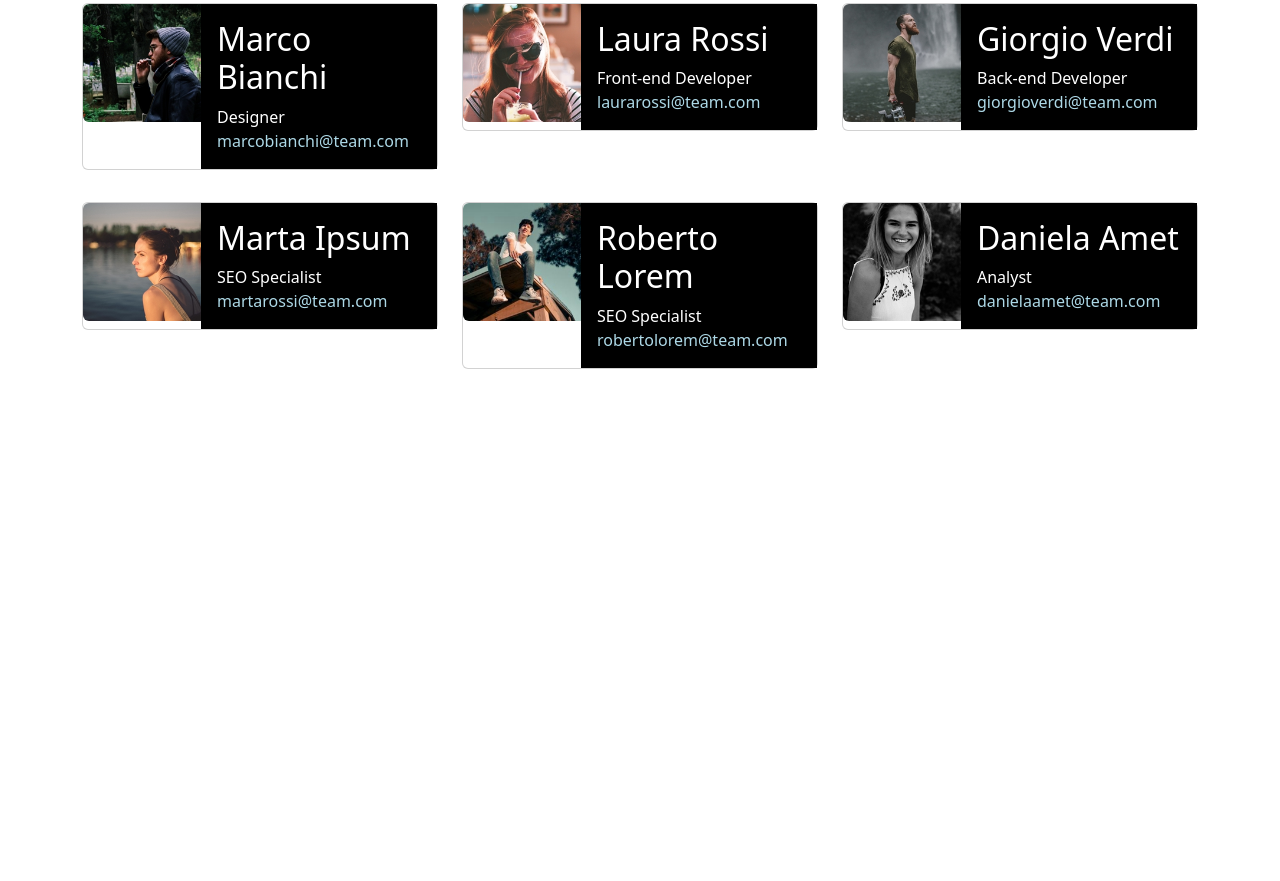
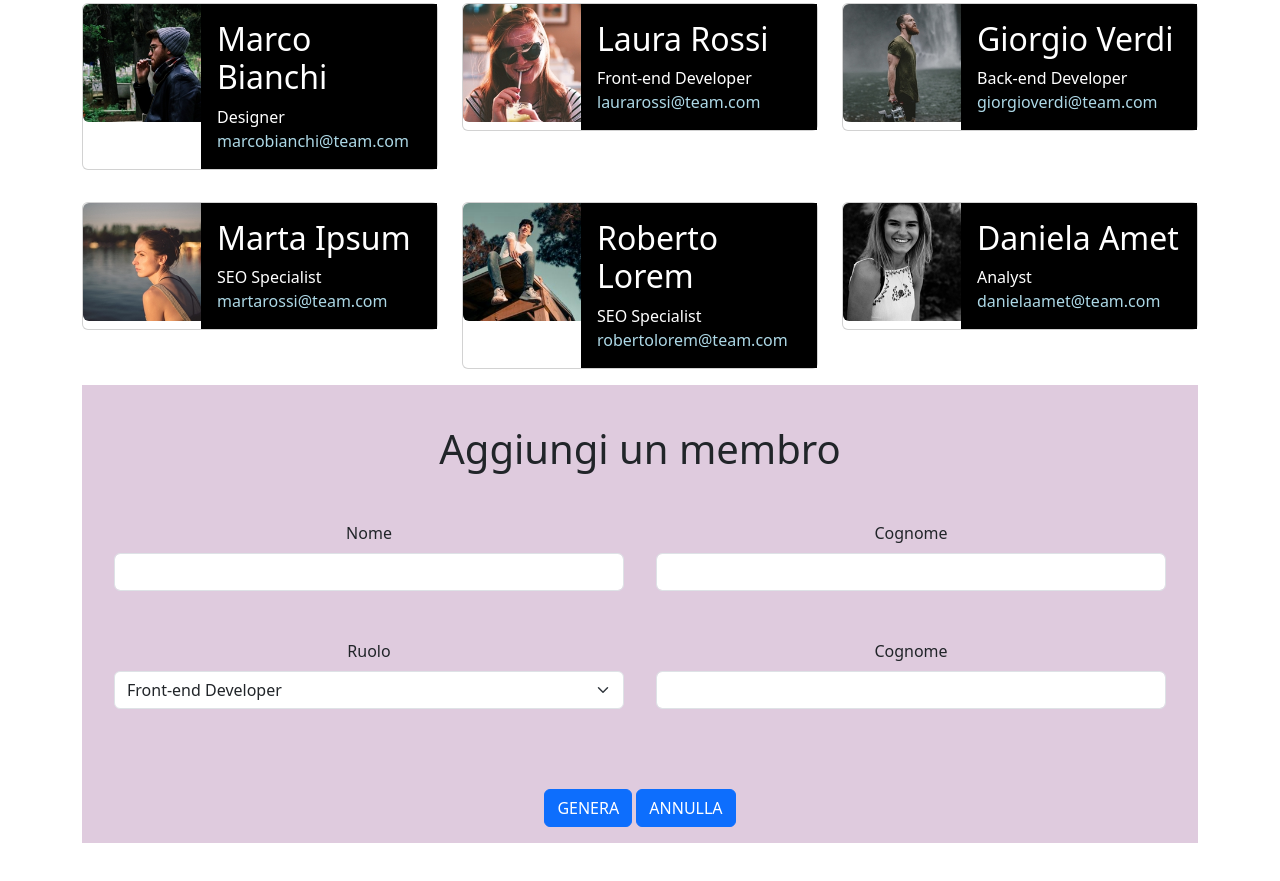
Before and after one commit to DamianoMaugeri/js-our-team, a plain HTML site: page index.html in a window 1280 px wide. Shown: the part 317-1198 px from the top of the page. Before the commit the page ends 800 px from the top, so only its background shows below. Drawn offline with nearby package versions, Linux system fonts and the light colour scheme.

Commit message:
[add] form html

```diff
--- a/index.html
+++ b/index.html
@@ -23,8 +23,62 @@
 
         <div id="members" class="row flex-wrap row-gap-3">
 
+        </div>
 
-        </div>
+        <form action="" method="get" id="form-add-info" class="mb-5 p-3">
+
+            <h1 class="text-center py-4">Aggiungi un membro</h1>
+
+            <div class="d-flex flex-wrap">
+
+                <div class="mb-3 col-lg-6 p-3 ">
+                    <label for="user-name" class="form-label">Nome</label>
+                    <div class="input-group">
+                        <input type="text" class="form-control" id="user-name"
+                            aria-describedby="basic-addon3 basic-addon4">
+                    </div>
+                </div>
+
+                <div class="mb-3 col-lg-6 p-3 ">
+                    <label for="user-last-name" class="form-label">Cognome</label>
+                    <div class="input-group">
+                        <input type="number" class="form-control" id="user-last-name"
+                            aria-describedby="basic-addon3 basic-addon4">
+                    </div>
+                </div>
+
+                <div class="mb-3 col-lg-6 p-3 ">
+
+                    <label for="user-role" class="mb-2">Ruolo</label>
+                    <select id="user-role" class="form-select mb-5" aria-label="Default select example">
+                        <option value="londra" selected>Front-end Developer</option>
+                        <option value="parigi">Back-end Developer</option>
+                        <option value="roma">SEO Specialist</option>
+                        <option value="barcellona">Project Manager</option>console.log()
+                    </select>
+                </div>
+
+                <div class="mb-3 col-lg-6 p-3 ">
+                    <label for="user-eamil" class="form-label">Cognome</label>
+                    <div class="input-group">
+                        <input type="email" class="form-control" id="user-eamil"
+                            aria-describedby="basic-addon3 basic-addon4">
+                    </div>
+                </div>
+
+            </div>
+
+
+
+            <div class="text-center">
+
+                <button type="submit" class="btn btn-primary">GENERA</button>
+                <button type="reset" class="btn btn-primary">ANNULLA</button>
+
+            </div>
+
+        </form>
+
 
 
     </div>
--- a/script/script.js
+++ b/script/script.js
@@ -141,12 +141,13 @@ for (let i = 0; i < teamMembers.length; i++) {
 
 
 
+}
 
+// aggiundo un menbro con il form
 
+// prendo i riferimenti dal form
 
-
-
-
-
-
-}
+const newUserName = document.getElementById('user-name');
+const newUserLastName = document.getElementById('user-last-name');
+const newUserRole = document.getElementById('user-role');
+const newUserEmail = document.getElementById('user-email');
--- a/style/app.css
+++ b/style/app.css
@@ -14,3 +14,7 @@
 .card-body .email {
     color: lightblue;
 }
+
+#form-add-info {
+    background-color: rgba(148, 83, 145, 0.301);
+}
```
